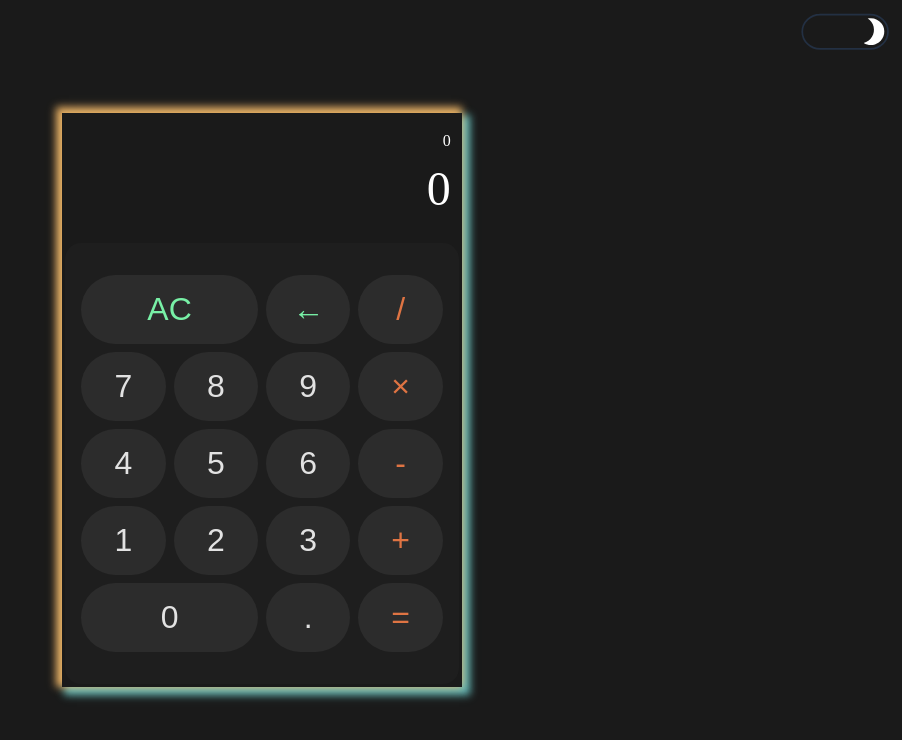
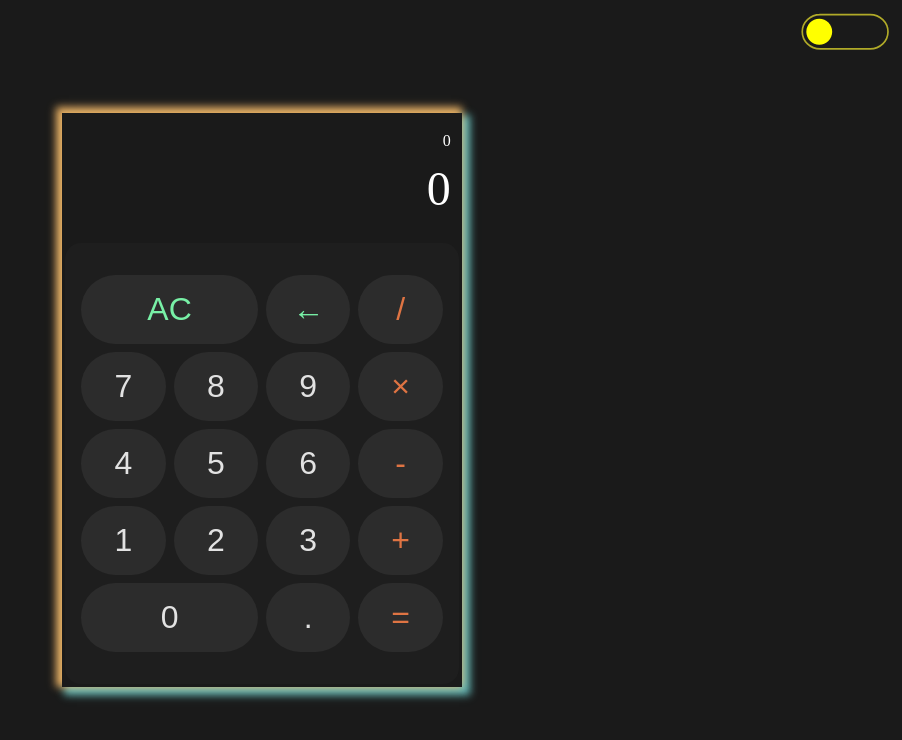
Before and after one commit to Shisunlel/calculator, a plain HTML site: page index.html in a window 1280 px wide. Shown: the whole page, without its empty margins (378-1280 px from the left). Drawn offline with Linux system fonts and the light colour scheme.

Commit message:
change default checked to darkmode

```diff
--- a/index.html
+++ b/index.html
@@ -27,8 +27,8 @@
           <input type="checkbox" class="toggler" id="toggler">
           <svg class="checkbox" xmlns="http://www.w3.org/2000/svg" style="isolation:isolate" viewBox="0 0 168 80">
              <path class="outer-ring" d="M41.534 9h88.932c17.51 0 31.724 13.658 31.724 30.482 0 16.823-14.215 30.48-31.724 30.48H41.534c-17.51 0-31.724-13.657-31.724-30.48C9.81 22.658 24.025 9 41.534 9z" fill="none" stroke="#233043" stroke-width="3" stroke-linecap="square" stroke-miterlimit="3"/>
-             <path class="is_checked" d="M17 39.482c0-12.694 10.306-23 23-23s23 10.306 23 23-10.306 23-23 23-23-10.306-23-23z"/>
-            <path class="is_unchecked" d="M132.77 22.348c7.705 10.695 5.286 25.617-5.417 33.327-2.567 1.85-5.38 3.116-8.288 3.812 7.977 5.03 18.54 5.024 26.668-.83 10.695-7.706 13.122-22.634 5.418-33.33-5.855-8.127-15.88-11.474-25.04-9.23 2.538 1.582 4.806 3.676 6.66 6.25z"/>
+             <path class="is_unchecked" d="M17 39.482c0-12.694 10.306-23 23-23s23 10.306 23 23-10.306 23-23 23-23-10.306-23-23z"/>
+            <path class="is_checked" d="M132.77 22.348c7.705 10.695 5.286 25.617-5.417 33.327-2.567 1.85-5.38 3.116-8.288 3.812 7.977 5.03 18.54 5.024 26.668-.83 10.695-7.706 13.122-22.634 5.418-33.33-5.855-8.127-15.88-11.474-25.04-9.23 2.538 1.582 4.806 3.676 6.66 6.25z"/>
           </svg>
           </div>
       </div>
--- a/main.css
+++ b/main.css
@@ -122,7 +122,7 @@ svg.checkbox{
 
 svg.checkbox .is_checked{
   opacity: 0;
-  fill: yellow;
+  fill: #fff;
   -webkit-transform-origin: 50% 50%;
           transform-origin: 50% 50%;
   -webkit-transform: translateX(200%) rotate(45deg);
@@ -133,7 +133,7 @@ svg.checkbox .is_checked{
 
 svg.checkbox .is_unchecked{
   opacity: 1;
-  fill: #fff;
+  fill: yellow;
   -webkit-transform-origin: 50% 50%;
           transform-origin: 50% 50%;
   -webkit-transform: translateX(0) rotate(0deg);
@@ -145,28 +145,28 @@ svg.checkbox .is_unchecked{
 @-webkit-keyframes animateRing{
   to{
     stroke-dashoffset: 0;
-    stroke: #b0aa28;
+    stroke: #233043;
   }
 }
 
 @keyframes animateRing{
   to{
     stroke-dashoffset: 0;
-    stroke: #b0aa28;
+    stroke: #233043;
   }
 }
 
 @-webkit-keyframes resetRing{
   to{
     stroke-dashoffset: 0;
-    stroke: #233043;
+    stroke: #b0aa28;
   }
 }
 
 @keyframes resetRing{
   to{
     stroke-dashoffset: 0;
-    stroke: #233043;
+    stroke: #b0aa28;
   }
 }
 
```
